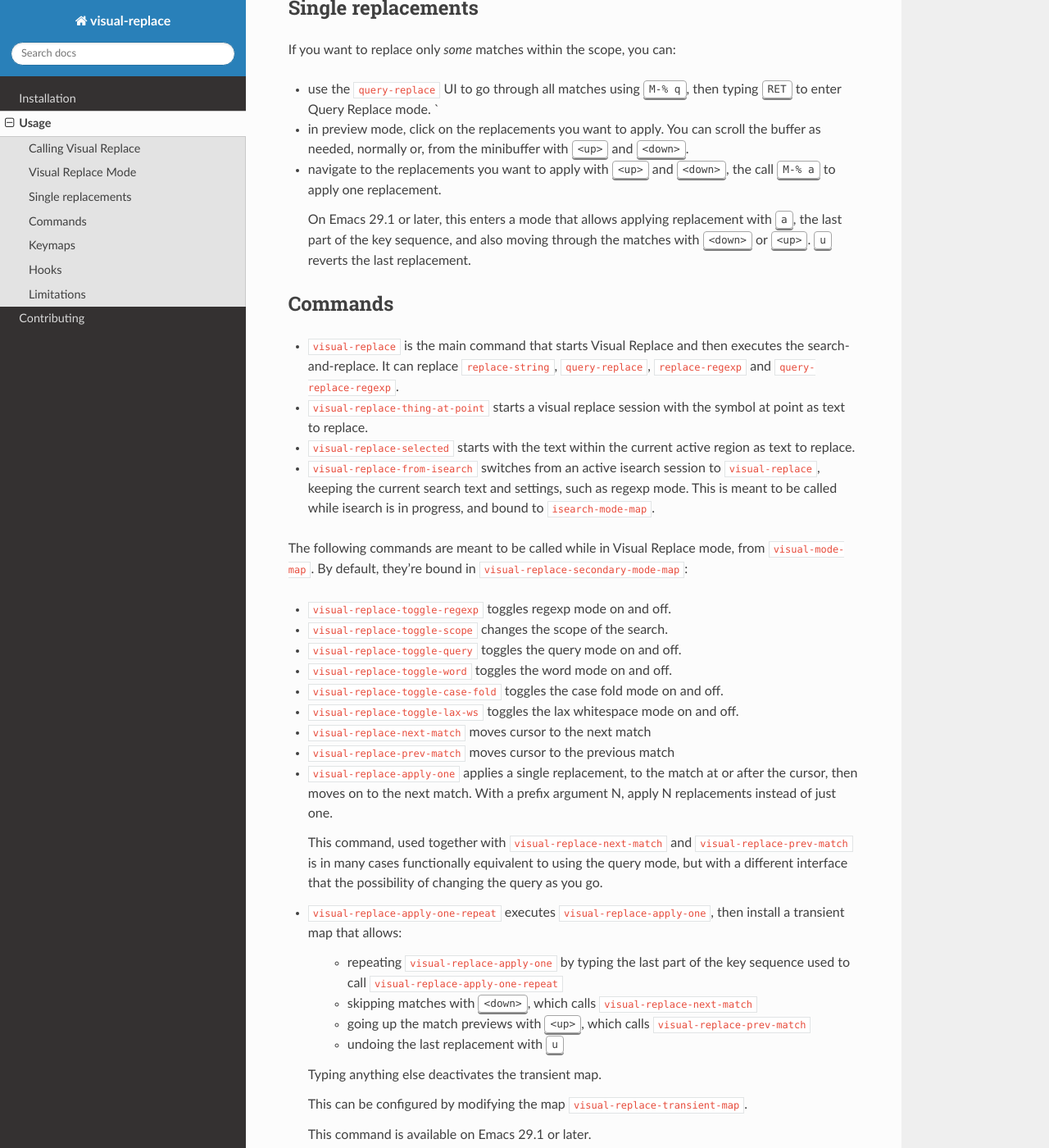
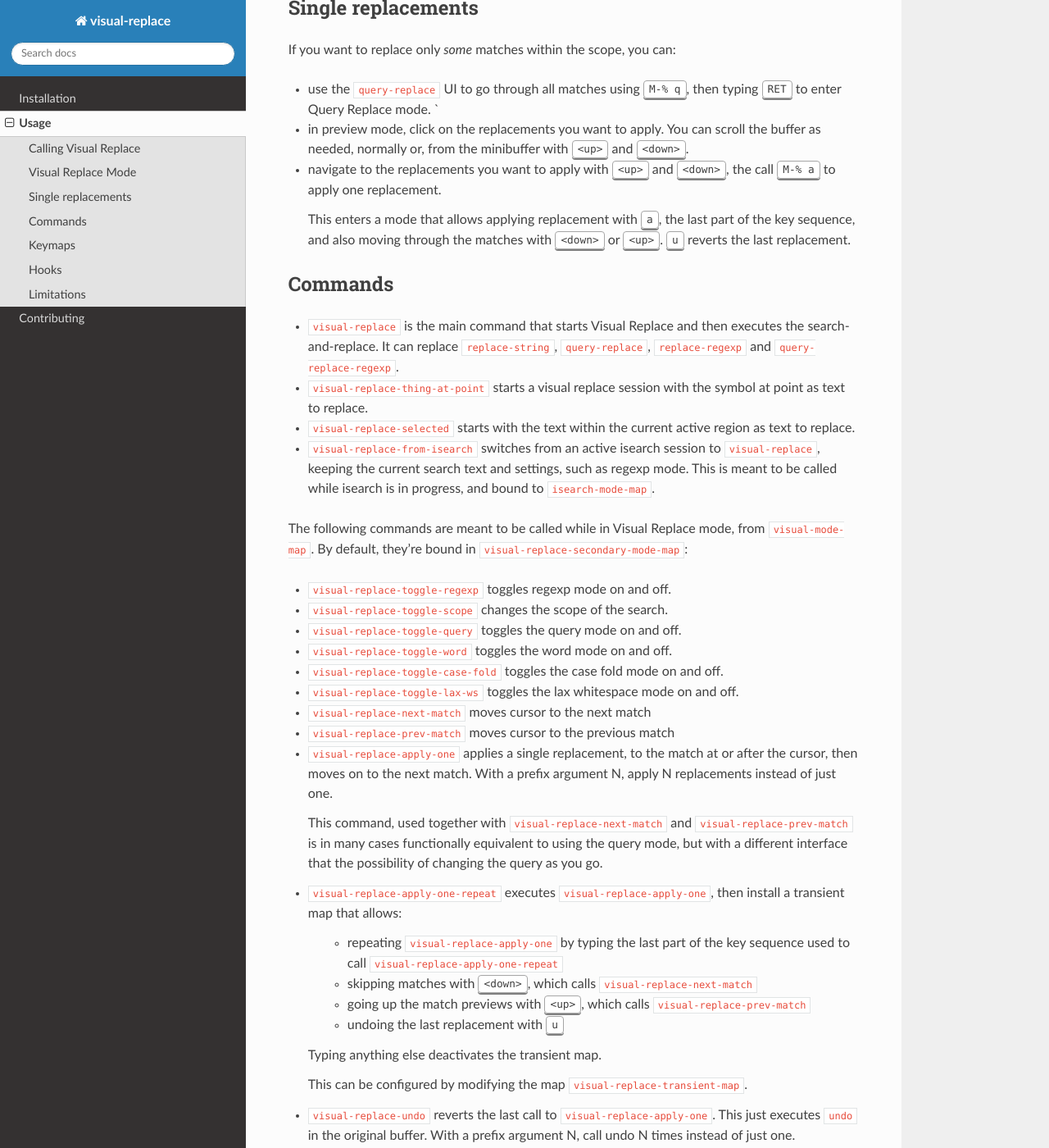
Before and after one commit to szermatt/visual-replace, a Sphinx documentation site: the page built from docs/source/usage.rst, in a window 1280 px wide and 1400 px high, scrolled down 2722 px. Shown: the whole window at 82% size. Built offline with Sphinx 7.4.7 and the Read the Docs theme 3.1.0, drawn with Linux system fonts in a browser that asks for light colours.

Commit message:
docs: Removes limitation on visual-replace-apply-one-repeat
Before this change, the documentation mentioned that
visual-replace-apply-one-repeat was only available on Emacs 29.1 and
later. This isn't the case anymore.

```diff
--- a/docs/source/usage.rst
+++ b/docs/source/usage.rst
@@ -142,10 +142,10 @@
 * navigate to the replacements you want to apply with :kbd:`<up>` and
   :kbd:`<down>`, the call :kbd:`M-% a` to apply one replacement.
 
-  On Emacs 29.1 or later, this enters a mode that allows applying
-  replacement with :kbd:`a`, the last part of the key sequence, and
-  also moving through the matches with :kbd:`<down>` or :kbd:`<up>`.
-  :kbd:`u` reverts the last replacement.
+  This enters a mode that allows applying replacement with :kbd:`a`,
+  the last part of the key sequence, and also moving through the
+  matches with :kbd:`<down>` or :kbd:`<up>`. :kbd:`u` reverts the last
+  replacement.
 
 .. _commands:
 
@@ -224,8 +224,6 @@
 
   This can be configured by modifying the map :code:`visual-replace-transient-map`.
 
-  This command is available on Emacs 29.1 or later.
-
 * :code:`visual-replace-undo` reverts the last call to
   :code:`visual-replace-apply-one`. This just executes :code:`undo` in
   the original buffer. With a prefix argument N, call undo N times
```
Also changed, not shown: 1 other file.
